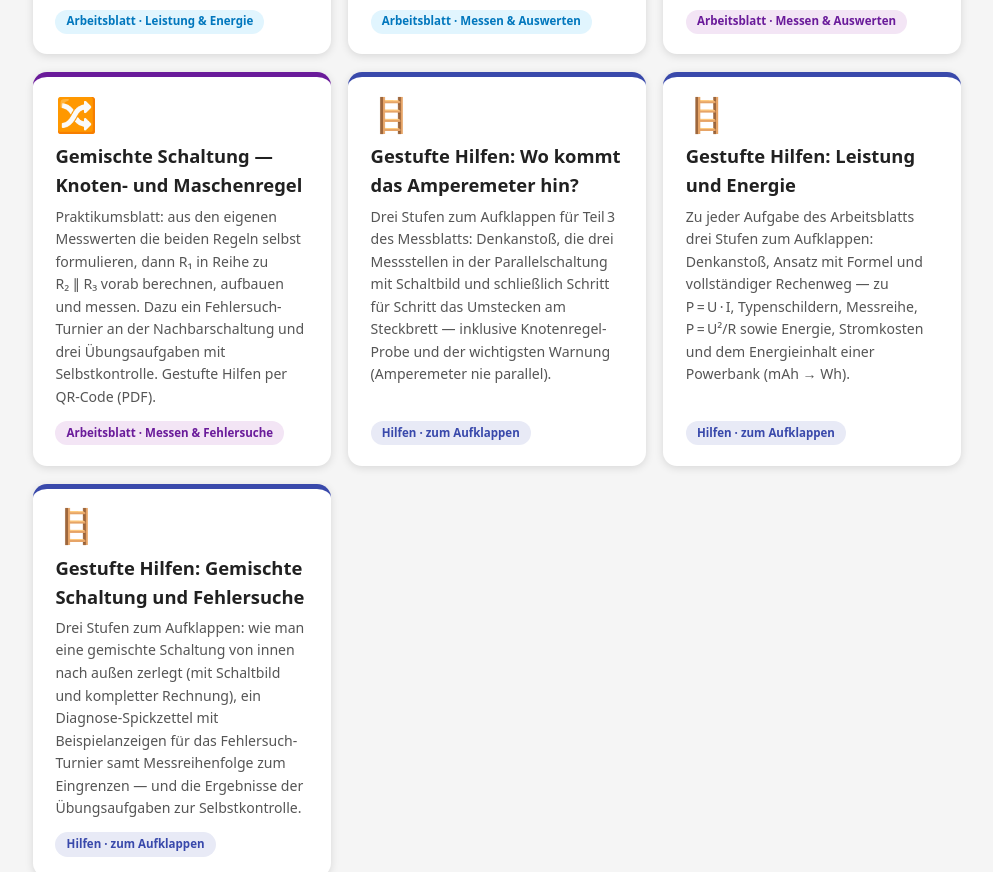
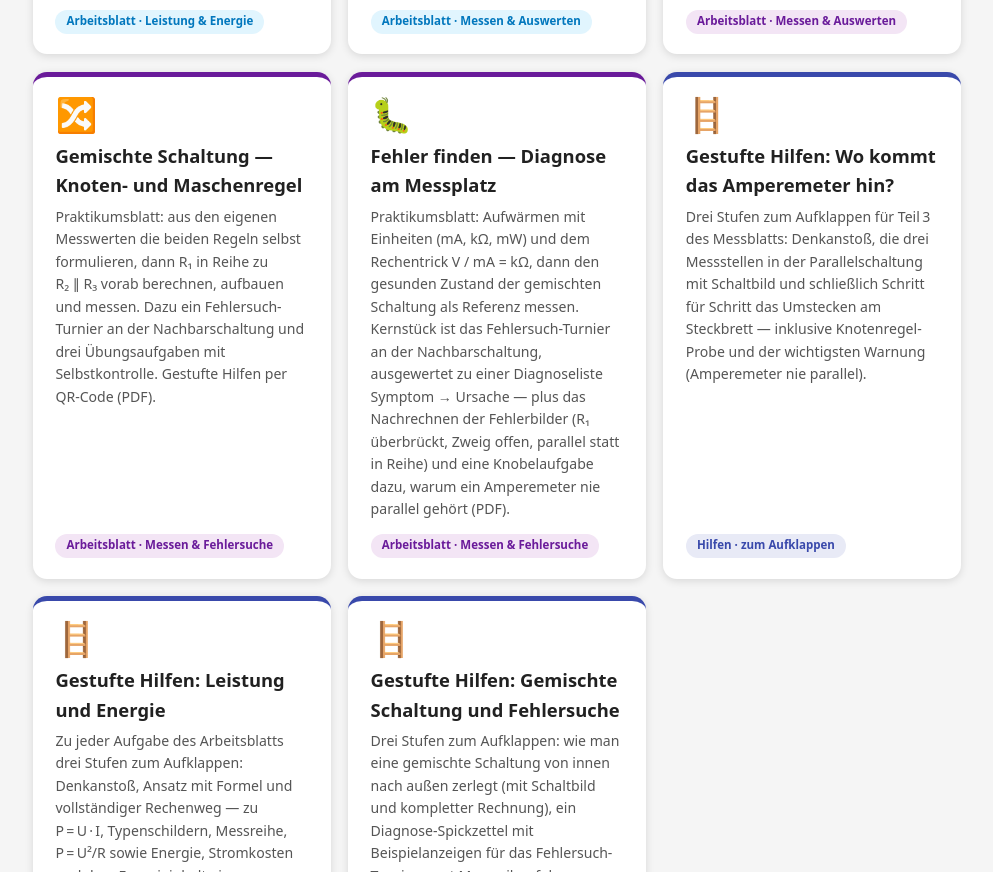
Before and after one commit to hbraak/2026NC_UTEC, a plain HTML site: page index.html in a window 1280 px wide. Shown: the part 1142-2014 px from the top of the page, without its empty margins (143-1136 px from the left). Drawn offline with Linux system fonts and the light colour scheme.

Commit message:
AB Fehler finden - Diagnose am Messplatz (26.11.2026)
Nachholstunde zum Fehlersuch-Turnier aus dem Blatt zur gemischten
Schaltung: Einheitenrechnung zum Aufwaermen, Referenzmessung,
Turnier mit den Fehlerkarten, Diagnoseliste Symptom - Ursache und
das Nachrechnen der Fehlerbilder.

Co-Authored-By: Claude Opus 5 <noreply@anthropic.com>

```diff
--- a/index.html
+++ b/index.html
@@ -145,6 +145,14 @@ footer { text-align: center; color: var(--text-light); font-size: 0.82rem; paddi
       <span class="arrow">→</span>
     </a>
 
+    <a class="tile t-messen" href="20261126_AB_Fehlersuche_Diagnose.pdf">
+      <span class="icon">🐛</span>
+      <h2>Fehler finden — Diagnose am Messplatz</h2>
+      <p>Praktikumsblatt: Aufwärmen mit Einheiten (mA, kΩ, mW) und dem Rechentrick V&nbsp;/&nbsp;mA&nbsp;=&nbsp;kΩ, dann den gesunden Zustand der gemischten Schaltung als Referenz messen. Kernstück ist das Fehlersuch-Turnier an der Nachbarschaltung, ausgewertet zu einer Diagnoseliste Symptom&nbsp;→&nbsp;Ursache — plus das Nachrechnen der Fehlerbilder (R₁ überbrückt, Zweig offen, parallel statt in Reihe) und eine Knobelaufgabe dazu, warum ein Amperemeter nie parallel gehört (PDF).</p>
+      <span class="tag">Arbeitsblatt · Messen &amp; Fehlersuche</span>
+      <span class="arrow">→</span>
+    </a>
+
     <a class="tile t-quiz" href="hinweise-reihe-parallel.html">
       <span class="icon">🪜</span>
       <h2>Gestufte Hilfen: Wo kommt das Amperemeter hin?</h2>
```
Also changed, not shown: 1 other file.
